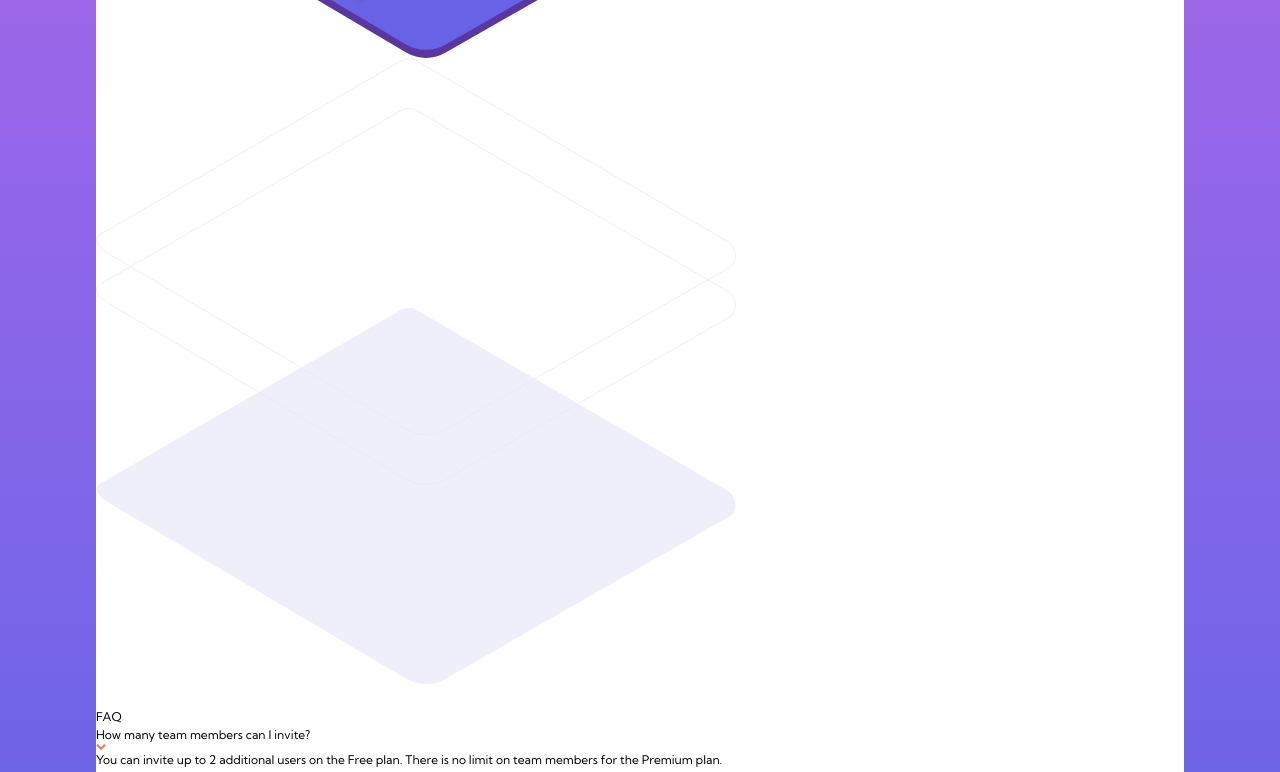
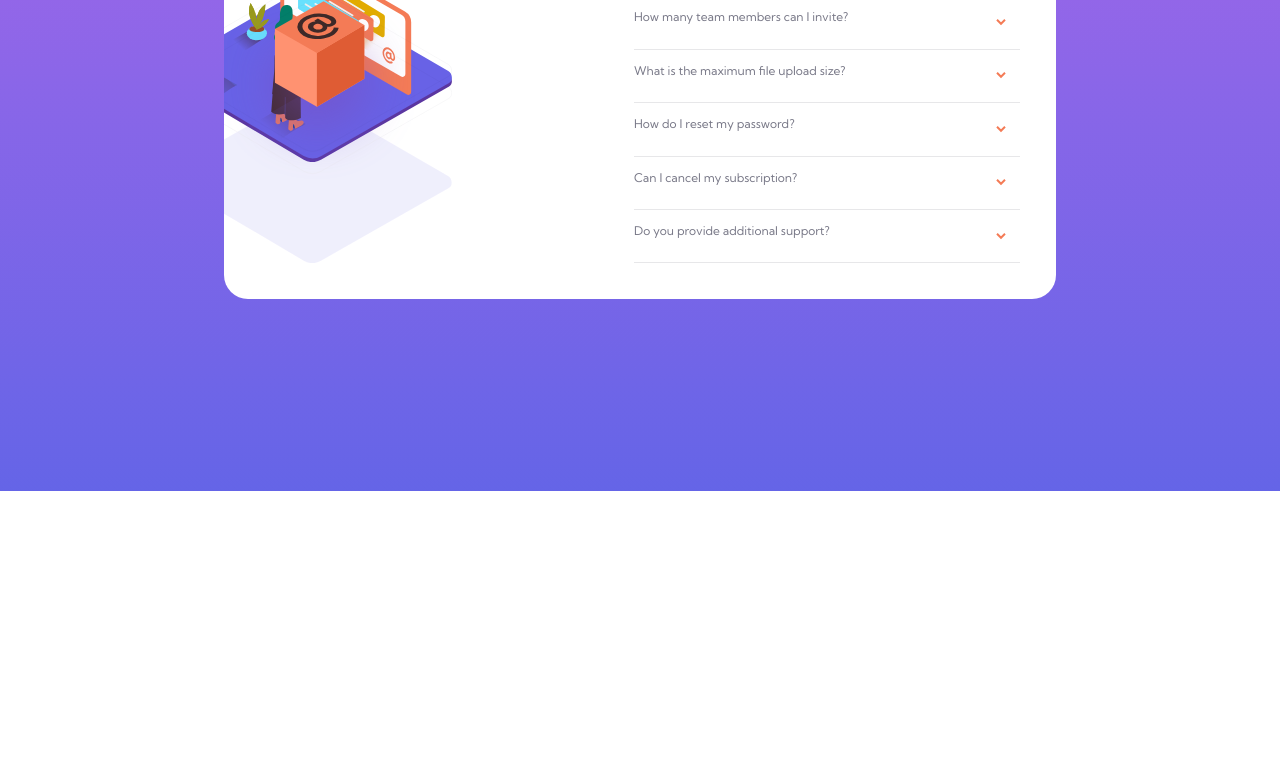
Before and after one commit to Kyriacos-Stavrinides/faq-accordion-card-main, a plain HTML site: page index.html in a window 1280 px wide. Shown: the part 309-1081 px from the top of the page. After the commit the page ends 800 px from the top, so only its background shows below. Drawn offline with Linux system fonts and the light colour scheme.

Commit message:
Update style.css

```diff
--- a/style.css
+++ b/style.css
@@ -58,14 +58,151 @@ body {
 #faq {
     background-color: hsl(0, 0%, 100%);
     display: grid;
+    grid-template-columns: 100%;
     gap: 2rem;
     border-radius: 2rem;
+    padding: 2rem;
+    max-width: 75rem;
+    max-height: 40rem;
+}
+
+@media (min-width: 850px) {
+    body {
+        grid-template-columns: 65%;
+    }
+
+    #faq {
+        grid-template-columns: 1fr 1fr;
+        padding: 3rem;
+        padding-left: 0;
+    }
 }
 
 .faq__imgs > img {
+    display: block;
+}
+
+@media (max-width: 850px) {
+    .faq__imgs > img {
+        display: none;
+    }
+}
+
+.faq__imgs .img__wrapper {
+    display: grid;
+    place-content: center;
+}
+
+@media (min-width: 850px) {
+
+    .faq__imgs {
+        display: grid;
+        justify-items: start;
+        align-items: center;
+        position: relative;
+    }
+
+    .faq__imgs > img {
+        margin: auto;
+        position: fixed;
+        /* width: 12rem; */
+        /* aspect-ratio: 1 / 1; */
+    }
+    .faq__imgs .img__wrapper {
+        justify-items: start;
+        display: grid;
+        max-width: 100%;
+        min-height: 100%;
+        margin-top: 12rem;
+        overflow: hidden;
+    }
+
+    .faq__imgs .img__wrapper > img {
+        min-width: 24rem;
+        margin-left: -5rem;
+    }
+
+    .faq__imgs .img__wrapper img:nth-child(2) {
+        margin-top: -10rem;
+    }
+}
+
+
+
+.faq__imgs .img__wrapper img:nth-child(1) {
+    margin-block: auto;
+    margin-top: -10rem;
+}
+
+.faq__imgs .img__wrapper img:nth-child(2) {
+    margin-top: -15rem;
+}
+
+.faq__imgs .img__wrapper > img {
+    max-width: 18rem;
+
+}
+
+.wrapper {
+    display: grid;
+    grid-auto-flow: row;
+    grid-template-columns: 100%;
+    grid-template-rows: 10% 90%;
+    gap: 2rem;
+    padding-block: 2rem;
+}
+
+.wrapper #title {
+    font-size: 2.5rem;
+    font-weight: var(--fw-bold);
+    text-align: center;
+    color: var(--text-color-blue);
+}
+
+.wrapper #questions {
+    display: grid;
+    grid-auto-flow: row;
+}
+
+.q_a {
+    display: grid;
+    grid-template-columns: 90% 10%;
+    grid-auto-flow: row;
+    border-bottom: 1px solid var(--dividers);
+    padding-block: 1rem;
+}
+
+.q_a > * {
+    transition: ease-in-out .1s;
+}
+
+.q_a:hover .question {
+    cursor: pointer;
+    color: var(--text-color-red);
+}
+
+.q_a .question {
+    color: var(--text-color-d-gray-blue);
+}
+
+.q_a > img {
+    align-self: center;
+    justify-self: center;
+}
+
+.q_a p {
+    color: var(--text-color-d-gray-blue);
+}
+
+.visibility-hidden {
     display: none;
 }
 
-.faq__imgs .img__wrapper {
-    margin-top: -10rem;
+.rotate {
+    transform: rotate(180deg);
 }
+
+.bold-font {
+    font-weight: var(--fw-bold);
+    color: var(--text-color-blue);
+}
```
